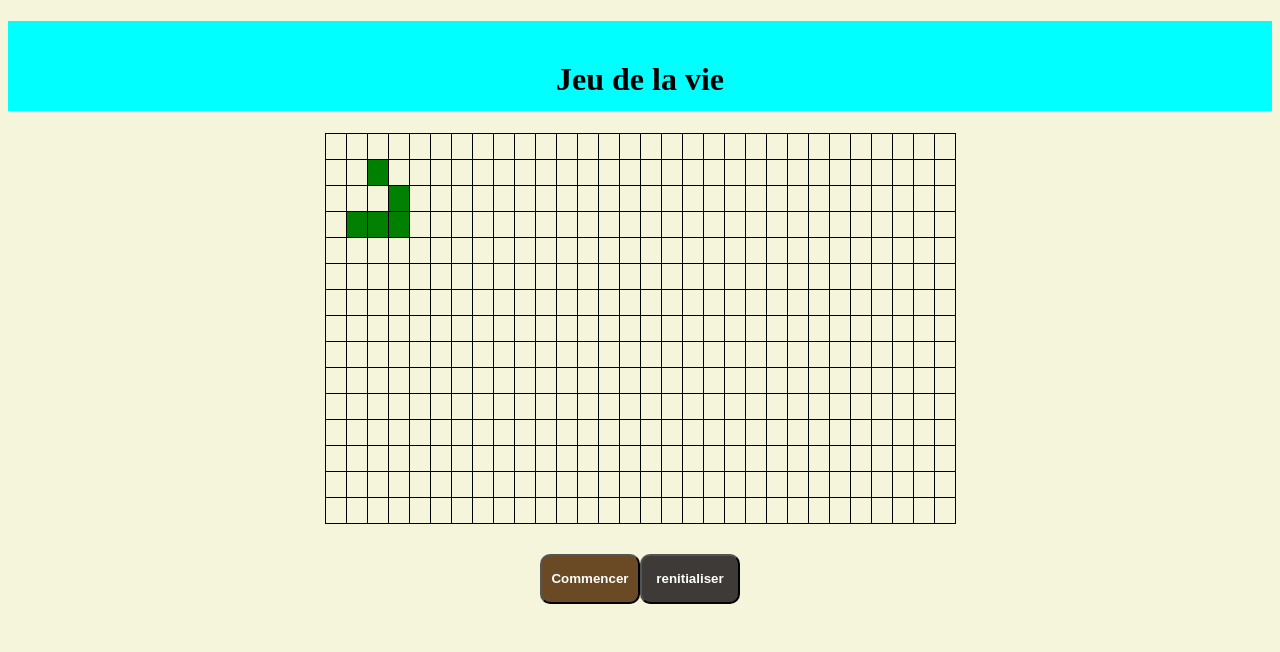
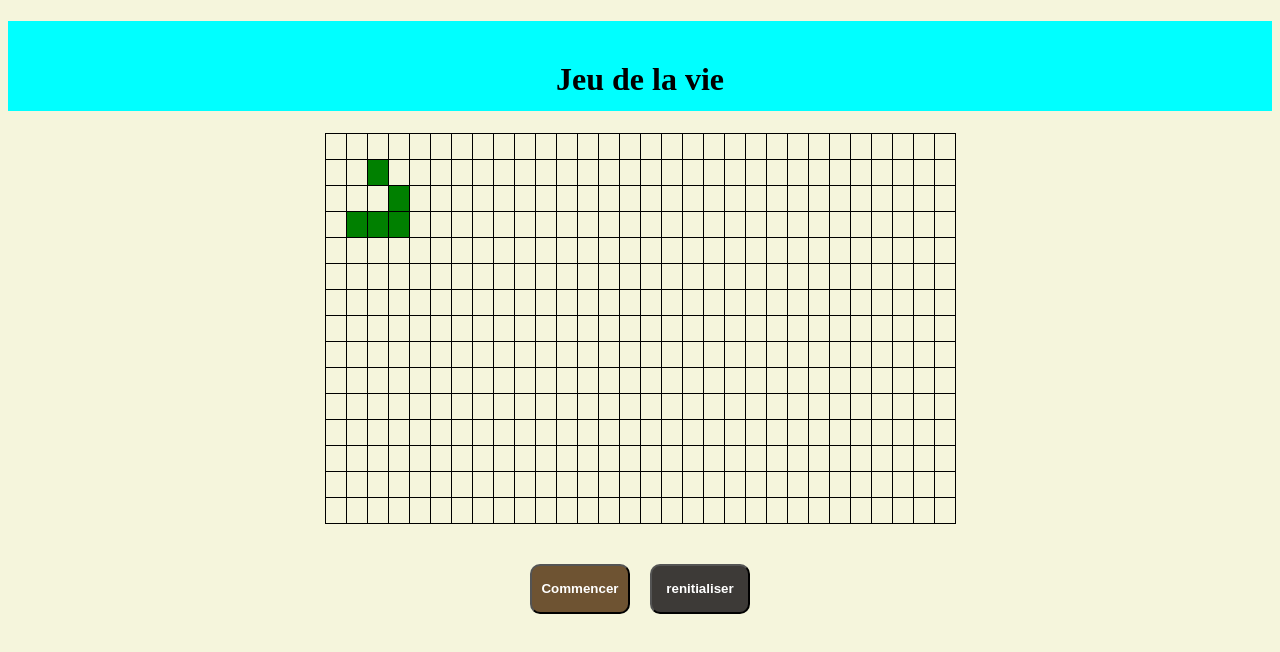
Before and after one commit to zoudoum/jeuDeLaVieConway, an Angular app: page / in a window 1280 px wide. Shown: the top 652 px of the page. Built offline with nearby package versions, Linux system fonts and the light colour scheme.

Commit message:
amelioration du design

```diff
--- a/src/app/app.component.css
+++ b/src/app/app.component.css
@@ -28,7 +28,7 @@
   }
 
   #container-div #boutton1{
-    background-color: rgb(105, 74, 36);
+    background-color: rgb(110, 83, 50);
     border-radius: 10px;
     size: 25px;
     height: 50px;
@@ -59,3 +59,6 @@
     color: white;
     font-weight: bold;
   }
+button{
+  margin: 10px;
+}
```
